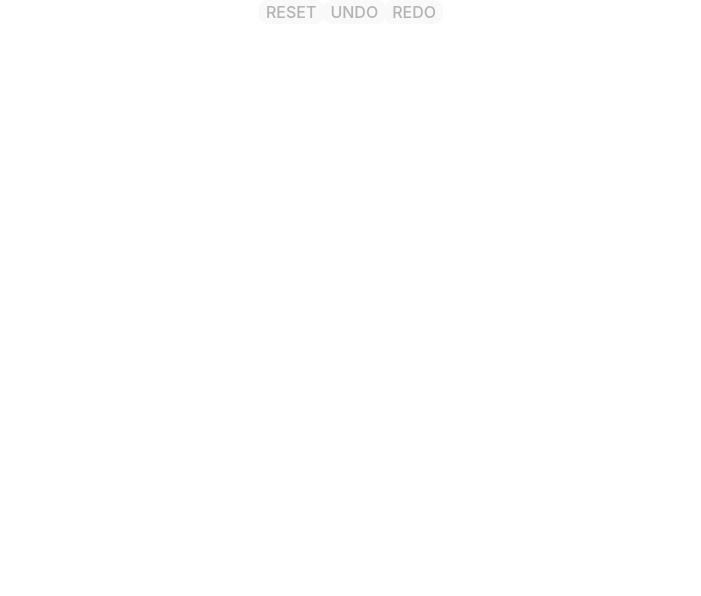
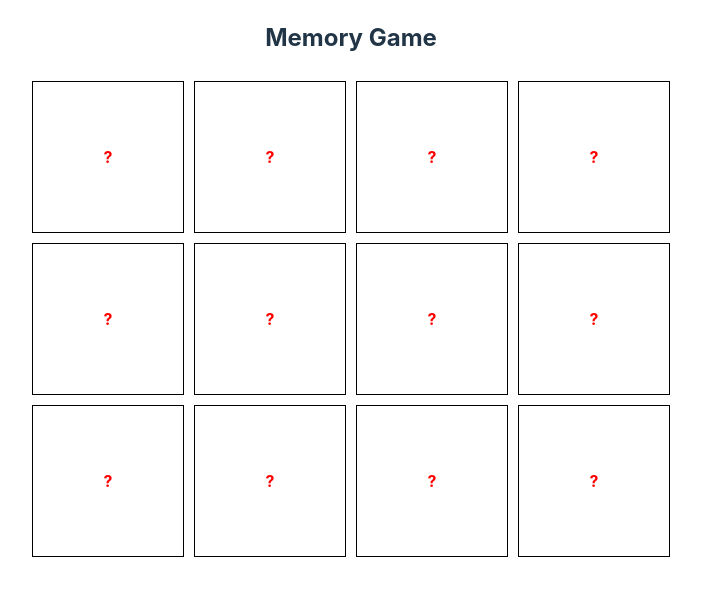
Before and after one commit to dulovici/react-cookbook, a React (Vite) app: page / in a window 1280 px wide. Shown: the top 596 px of the page, without its empty margins (289-990 px from the left). Built offline with nearby package versions, Linux system fonts and the light colour scheme.

Commit message:
first atempt

```diff
--- a/src/App.tsx
+++ b/src/App.tsx
@@ -1,5 +1,6 @@
 import "./App.css";
-import PinBoard from "./assets/components/pin_board/PinBoard";
+import MemoryGame from "./assets/components/memory_game/first/MemoryGame";
+// import PinBoard from "./assets/components/pin_board/PinBoard";
 // import ColorPickerQuiz from "./assets/components/color_picker_quiz/ColorPickerQuiz";
 // import SynonymFinder from "./assets/components/synonym_finder/SynonymFinder";
 
@@ -8,7 +9,8 @@ function App() {
     <div className="app">
       {/* <ColorPickerQuiz /> */}
       {/* <SynonymFinder /> */}
-      <PinBoard />
+      {/* <PinBoard /> */}
+      <MemoryGame />
     </div>
   );
 }
--- /dev/null
+++ b/src/assets/components/memory_game/first/Card.tsx
@@ -0,0 +1,33 @@
+import React, { useState } from "react";
+
+const Card = ({ card, openCard, isOpen }) => {
+  //   const [clicked, setClicked] = useState(false);
+
+  return (
+    <div
+      onClick={() => {
+        openCard();
+      }}
+      style={style.card}
+    >
+      <div style={{ fontWeight: 700 }}>
+        {isOpen ? card : <p style={{ color: "red" }}>?</p>}
+      </div>
+    </div>
+  );
+};
+
+export default Card;
+
+const style = {
+  card: {
+    height: "150px",
+    width: "150px",
+    display: "flex",
+    justifyContent: "center",
+    alignItems: "center",
+    border: "1px solid black",
+    margin: "5px",
+    cursor: "pointer",
+  },
+};
--- /dev/null
+++ b/src/assets/components/memory_game/first/MemoryGame.tsx
@@ -0,0 +1,60 @@
+/* eslint-disable @typescript-eslint/no-explicit-any */
+import React, { useState } from "react";
+import Card from "./Card";
+import { uuid } from "../utils";
+
+const grid = [
+  [0, 3, 5, 1],
+  [1, 2, 2, 4],
+  [4, 3, 5, 0],
+];
+
+const MemoryGame = () => {
+  const [guess, setGuess] = useState<any>([]);
+
+  const openCard = (value: number, id: string) => {
+    return () => setGuess([...guess, { value, id }]);
+  };
+
+  const isOpen = (id: string) => {
+    return guess.some((el: any) => el.id === id);
+  };
+
+  return (
+    <div>
+      <h2>Memory Game</h2>
+      {grid.map((row, ri) => (
+        <div key={uuid()} style={style.row}>
+          {row.map((card, i) => {
+            const id = `${ri}${i}${card}`;
+
+            return (
+              <Card
+                key={id}
+                card={card}
+                openCard={openCard(card, id)}
+                isOpen={isOpen(id)}
+              />
+            );
+          })}
+        </div>
+      ))}
+    </div>
+  );
+};
+
+export default MemoryGame;
+
+const style = {
+  row: { display: "flex", justifyContent: "center" },
+  card: {
+    height: "150px",
+    width: "150px",
+    display: "flex",
+    justifyContent: "center",
+    alignItems: "center",
+    border: "1px solid black",
+    margin: "5px",
+    cursor: "pointer",
+  },
+};
--- /dev/null
+++ b/src/assets/components/memory_game/utils.ts
@@ -0,0 +1 @@
+export const uuid = () => self.crypto.randomUUID();
```
